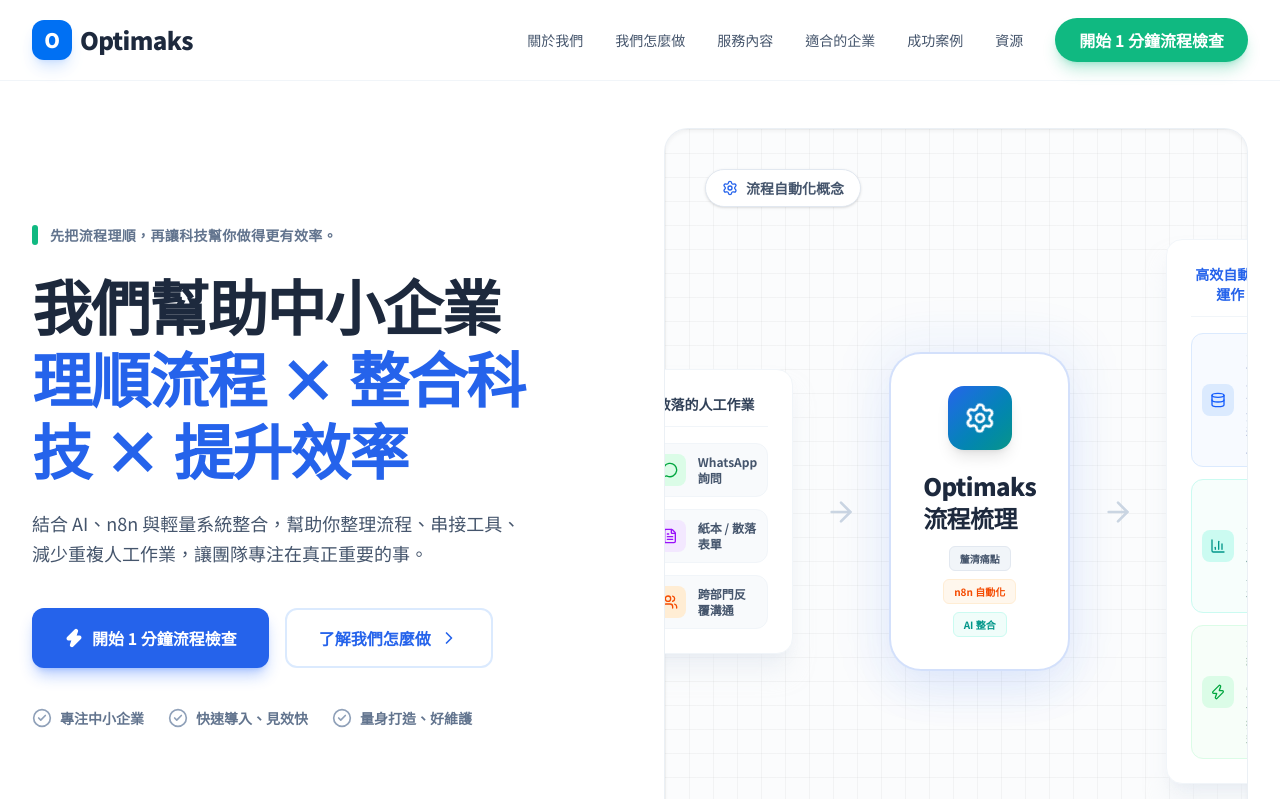
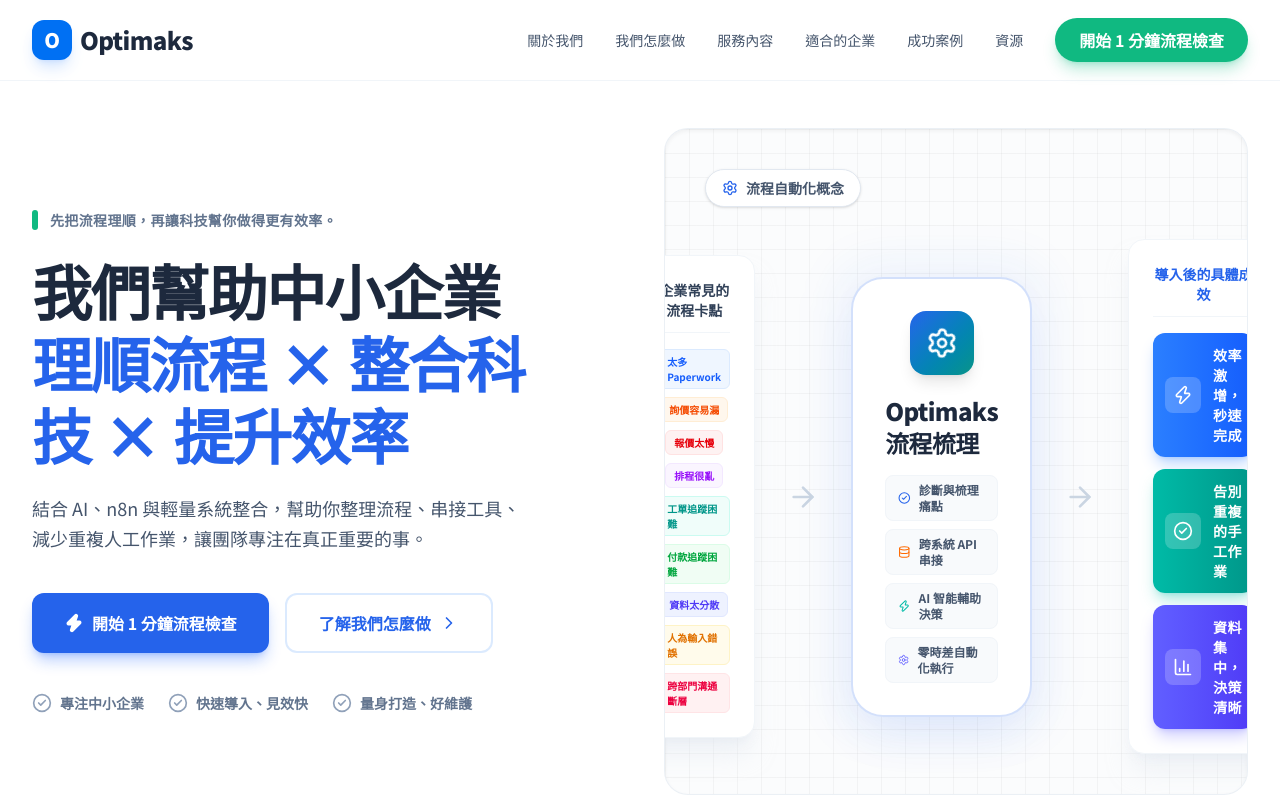
Before and after one commit to optimakspaul/Website, a Next.js app: page / in a window 1280 px wide. Shown: the top 799 px of the page. Built offline with nearby package versions, Linux system fonts and the light colour scheme.

Commit message:
design: enhance diagram with 9 pain points, better engine tags, and eye-catching outcomes

```diff
--- a/src/components/HeroSection.tsx
+++ b/src/components/HeroSection.tsx
@@ -62,22 +62,25 @@
                 {/* Pipeline Container */}
                 <div className="flex flex-col lg:flex-row items-center justify-center gap-4 lg:gap-8 w-full">
 
-                  {/* Step 1: Messy Inputs */}
-                  <div className="bg-white p-5 md:p-6 rounded-2xl shadow-xl shadow-slate-200/50 border border-slate-100 w-full lg:w-56 relative group hover:-translate-y-1 transition-transform">
-                    <div className="text-sm font-bold text-slate-700 mb-4 text-center border-b border-slate-100 pb-3">散落的人工作業</div>
-                    <div className="flex flex-col gap-3">
-                      <div className="flex items-center gap-3 bg-slate-50 p-2.5 rounded-xl border border-slate-100">
-                        <div className="w-8 h-8 bg-green-100 rounded-lg flex items-center justify-center shrink-0"><MessageCircle className="w-4 h-4 text-green-600" /></div>
-                        <span className="text-xs font-bold text-slate-600">WhatsApp 詢問</span>
-                      </div>
-                      <div className="flex items-center gap-3 bg-slate-50 p-2.5 rounded-xl border border-slate-100">
-                        <div className="w-8 h-8 bg-purple-100 rounded-lg flex items-center justify-center shrink-0"><FileText className="w-4 h-4 text-purple-600" /></div>
-                        <span className="text-xs font-bold text-slate-600">紙本 / 散落表單</span>
-                      </div>
-                      <div className="flex items-center gap-3 bg-slate-50 p-2.5 rounded-xl border border-slate-100">
-                        <div className="w-8 h-8 bg-orange-100 rounded-lg flex items-center justify-center shrink-0"><Users className="w-4 h-4 text-orange-600" /></div>
-                        <span className="text-xs font-bold text-slate-600">跨部門反覆溝通</span>
-                      </div>
+                  {/* Step 1: Messy Inputs (9 Pain Points) */}
+                  <div className="bg-white p-5 md:p-6 rounded-2xl shadow-xl shadow-slate-200/50 border border-slate-100 w-full lg:w-64 relative group hover:-translate-y-1 transition-transform">
+                    <div className="text-sm font-bold text-slate-700 mb-4 text-center border-b border-slate-100 pb-3">企業常見的流程卡點</div>
+                    <div className="flex flex-wrap gap-2 justify-center">
+                      {[
+                        { text: '太多 Paperwork', color: 'text-blue-600 bg-blue-50 border-blue-100' },
+                        { text: '詢價容易漏', color: 'text-orange-600 bg-orange-50 border-orange-100' },
+                        { text: '報價太慢', color: 'text-red-600 bg-red-50 border-red-100' },
+                        { text: '排程很亂', color: 'text-purple-600 bg-purple-50 border-purple-100' },
+                        { text: '工單追蹤困難', color: 'text-teal-600 bg-teal-50 border-teal-100' },
+                        { text: '付款追蹤困難', color: 'text-green-600 bg-green-50 border-green-100' },
+                        { text: '資料太分散', color: 'text-indigo-600 bg-indigo-50 border-indigo-100' },
+                        { text: '人為輸入錯誤', color: 'text-amber-600 bg-amber-50 border-amber-100' },
+                        { text: '跨部門溝通斷層', color: 'text-rose-600 bg-rose-50 border-rose-100' },
+                      ].map((item, i) => (
+                        <span key={i} className={`text-[10px] font-bold px-2 py-1 rounded-md border ${item.color}`}>
+                          {item.text}
+                        </span>
+                      ))}
                     </div>
                   </div>
 
@@ -102,11 +105,24 @@
                       <div className="w-16 h-16 bg-gradient-to-br from-brand-blue to-brand-teal rounded-2xl flex items-center justify-center mb-5 shadow-lg text-white">
                         <Settings className="w-8 h-8 animate-[spin_4s_linear_infinite]" />
                       </div>
-                      <div className="text-xl md:text-2xl font-black text-slate-800 mb-3 tracking-tight">Optimaks 流程梳理</div>
-                      <div className="flex flex-wrap justify-center gap-2">
-                        <span className="bg-slate-100 text-slate-600 border border-slate-200 px-2.5 py-1 rounded-md text-[10px] font-bold">釐清痛點</span>
-                        <span className="bg-orange-50 text-orange-600 border border-orange-100 px-2.5 py-1 rounded-md text-[10px] font-bold">n8n 自動化</span>
-                        <span className="bg-teal-50 text-teal-600 border border-teal-100 px-2.5 py-1 rounded-md text-[10px] font-bold">AI 整合</span>
+                      <div className="text-xl md:text-2xl font-black text-slate-800 mb-4 tracking-tight">Optimaks 流程梳理</div>
+                      <div className="flex flex-col gap-2 w-full">
+                        <div className="flex items-center gap-2 bg-slate-50 px-3 py-1.5 rounded-lg border border-slate-100">
+                          <CheckCircle2 className="w-4 h-4 text-brand-blue" />
+                          <span className="text-xs font-bold text-slate-600">診斷與梳理痛點</span>
+                        </div>
+                        <div className="flex items-center gap-2 bg-slate-50 px-3 py-1.5 rounded-lg border border-slate-100">
+                          <Database className="w-4 h-4 text-orange-500" />
+                          <span className="text-xs font-bold text-slate-600">跨系統 API 串接</span>
+                        </div>
+                        <div className="flex items-center gap-2 bg-slate-50 px-3 py-1.5 rounded-lg border border-slate-100">
+                          <Zap className="w-4 h-4 text-teal-500" />
+                          <span className="text-xs font-bold text-slate-600">AI 智能輔助決策</span>
+                        </div>
+                        <div className="flex items-center gap-2 bg-slate-50 px-3 py-1.5 rounded-lg border border-slate-100">
+                          <Settings className="w-4 h-4 text-indigo-500" />
+                          <span className="text-xs font-bold text-slate-600">零時差自動化執行</span>
+                        </div>
                       </div>
                     </div>
                   </div>
@@ -126,20 +142,20 @@
                   </div>
 
                   {/* Step 3: Streamlined Output */}
-                  <div className="bg-white p-5 md:p-6 rounded-2xl shadow-xl shadow-slate-200/50 border border-slate-100 w-full lg:w-56 relative group hover:-translate-y-1 transition-transform">
-                    <div className="text-sm font-bold text-brand-blue mb-4 text-center border-b border-slate-100 pb-3">高效自動化運作</div>
+                  <div className="bg-white p-5 md:p-6 rounded-2xl shadow-xl shadow-slate-200/50 border border-slate-100 w-full lg:w-64 relative group hover:-translate-y-1 transition-transform">
+                    <div className="text-sm font-bold text-brand-blue mb-4 text-center border-b border-slate-100 pb-3">導入後的具體成效</div>
                     <div className="flex flex-col gap-3">
-                      <div className="flex items-center gap-3 bg-blue-50/50 p-2.5 rounded-xl border border-blue-100">
-                        <div className="w-8 h-8 bg-blue-100 rounded-lg flex items-center justify-center shrink-0"><Database className="w-4 h-4 text-blue-600" /></div>
-                        <span className="text-xs font-bold text-blue-900">單一事實資料庫</span>
+                      <div className="bg-gradient-to-r from-blue-500 to-blue-600 text-white p-3 rounded-xl shadow-lg shadow-blue-500/30 flex items-center gap-3">
+                        <div className="bg-white/20 p-2 rounded-lg shrink-0"><Zap className="w-5 h-5 text-white" /></div>
+                        <div className="font-bold text-sm tracking-wide">效率激增，秒速完成</div>
                       </div>
-                      <div className="flex items-center gap-3 bg-teal-50/50 p-2.5 rounded-xl border border-teal-100">
-                        <div className="w-8 h-8 bg-teal-100 rounded-lg flex items-center justify-center shrink-0"><BarChart3 className="w-4 h-4 text-teal-600" /></div>
-                        <span className="text-xs font-bold text-teal-900">即時決策儀表板</span>
+                      <div className="bg-gradient-to-r from-teal-500 to-teal-600 text-white p-3 rounded-xl shadow-lg shadow-teal-500/30 flex items-center gap-3">
+                        <div className="bg-white/20 p-2 rounded-lg shrink-0"><CheckCircle2 className="w-5 h-5 text-white" /></div>
+                        <div className="font-bold text-sm tracking-wide">告別重複的手工作業</div>
                       </div>
-                      <div className="flex items-center gap-3 bg-green-50/50 p-2.5 rounded-xl border border-green-100">
-                        <div className="w-8 h-8 bg-green-100 rounded-lg flex items-center justify-center shrink-0"><Zap className="w-4 h-4 text-green-600" /></div>
-                        <span className="text-xs font-bold text-green-900">無縫自動化排程</span>
+                      <div className="bg-gradient-to-r from-indigo-500 to-indigo-600 text-white p-3 rounded-xl shadow-lg shadow-indigo-500/30 flex items-center gap-3">
+                        <div className="bg-white/20 p-2 rounded-lg shrink-0"><BarChart3 className="w-5 h-5 text-white" /></div>
+                        <div className="font-bold text-sm tracking-wide">資料集中，決策清晰</div>
                       </div>
                     </div>
                   </div>
```
